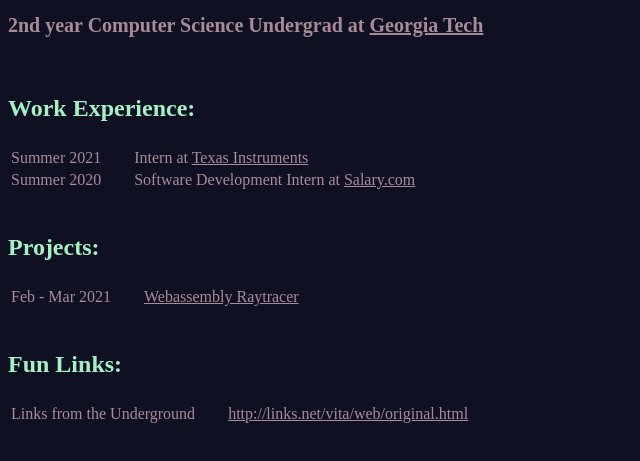
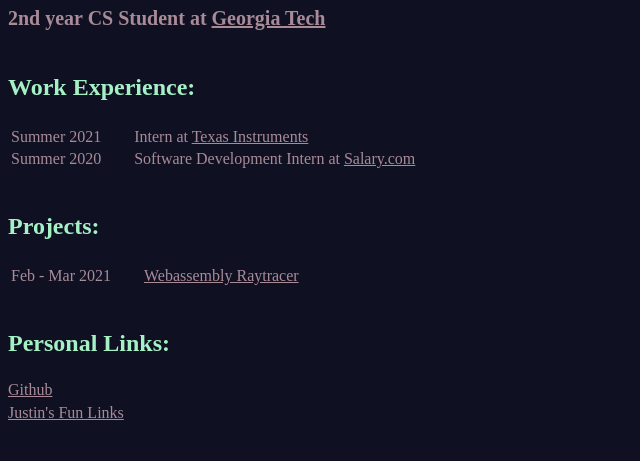
Before and after one commit to justinliang1020/justin-personal-website, a plain HTML site: page index.html in a window 1280 px wide. Shown: the part 75-536 px from the top of the page, without its empty margins (0-640 px from the left). Drawn offline with Linux system fonts and the light colour scheme.

Commit message:
Added Fun Links, general reformatting

```diff
--- a/index.html
+++ b/index.html
@@ -5,16 +5,16 @@
     <meta charset="UTF-8">
     <meta http-equiv="X-UA-Compatible" content="IE=edge">
     <meta name="viewport" content="width=device-width, initial-scale=1.0">
+    <title>Justin Liang</title>
     <link rel="stylesheet" href="styles.css">
-    <title>Justin Liang</title>
-    <link rel="icon" type="image/icon" href="favicon.ico"/>
+    <link rel="icon" type="image/icon" href="favicon.ico" />
 
 </head>
 
 <body>
     <div id="title">
         <h1>Justin Liang</h1>
-        <h2>2nd year Computer Science Undergrad at <a href="https://www.cc.gatech.edu/" target="_blank">Georgia Tech</a>
+        <h2>2nd year CS Student at <a href="https://www.cc.gatech.edu/" target="_blank">Georgia Tech</a>
         </h2>
         <br>
         <h3>Work Experience:</h3>
@@ -38,13 +38,12 @@
             </tr>
         </table>
         <br>
-        <h3>Fun Links:</h3>
-        <table>
-            <tr>
-                <td>Links from the Underground</td>
-                <td><a href="http://links.net/vita/web/original.html">http://links.net/vita/web/original.html</a></td>
-            </tr>
-        </table>
+        <h3>Personal Links:</h3>
+        <p><a href="https://github.com/justinliang1020">Github</a></p>
+        <p><a href="funlinks.html">Justin's Fun Links</a></p>
+        <br>
+
+
     </div>
 </body>
 
--- a/styles.css
+++ b/styles.css
@@ -11,6 +11,7 @@
 h2 {
     color: 	#a98b98;
     font-size: 125%;
+    margin: 10px 0px 2px;
 }
 
 h3 {
@@ -20,6 +21,7 @@
 
 p {
     color: 	#a98b98;
+    margin: 5px 0px;
 }
 
 td {
```
Also changed, not shown: funlinks.html (added, +21 -0 lines).
